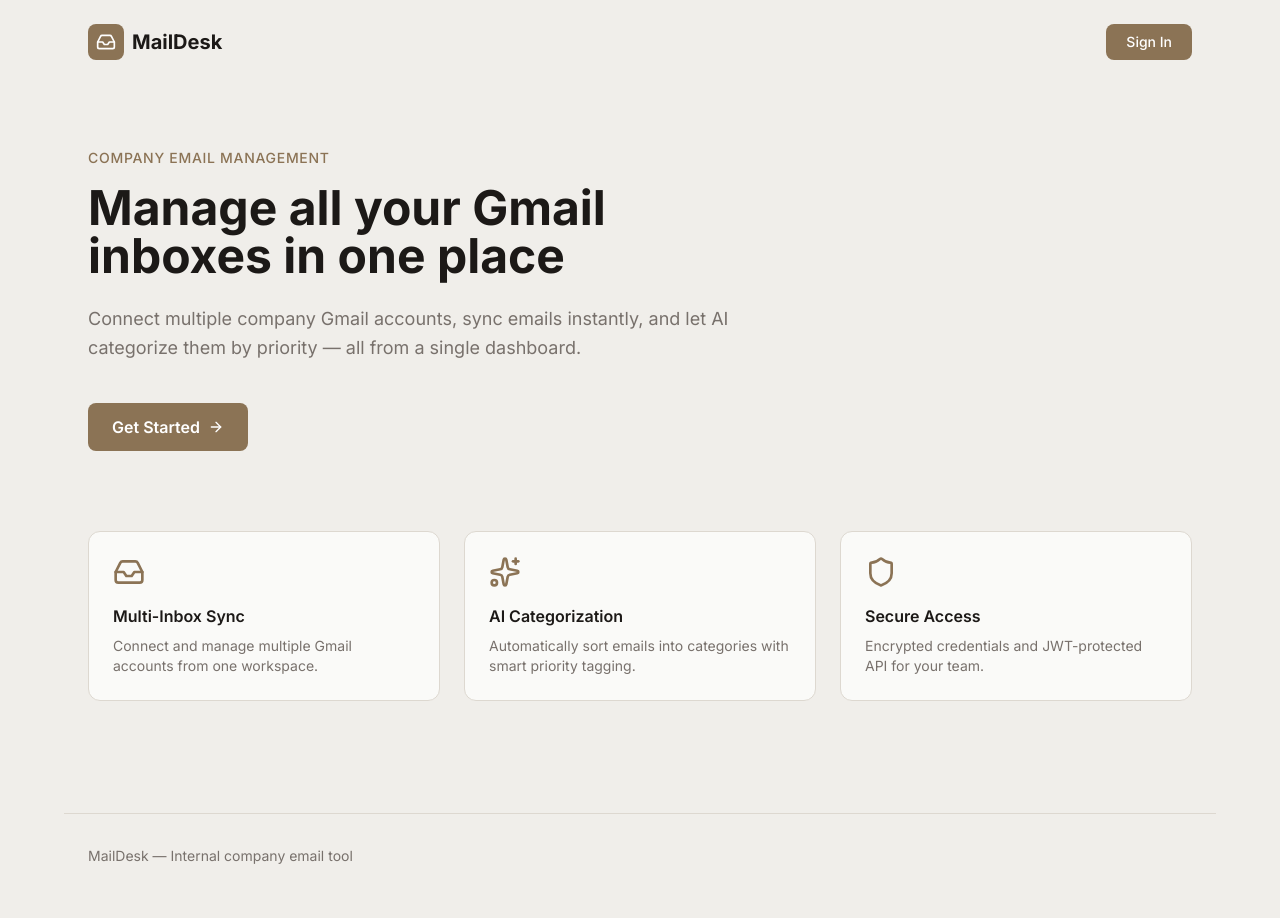
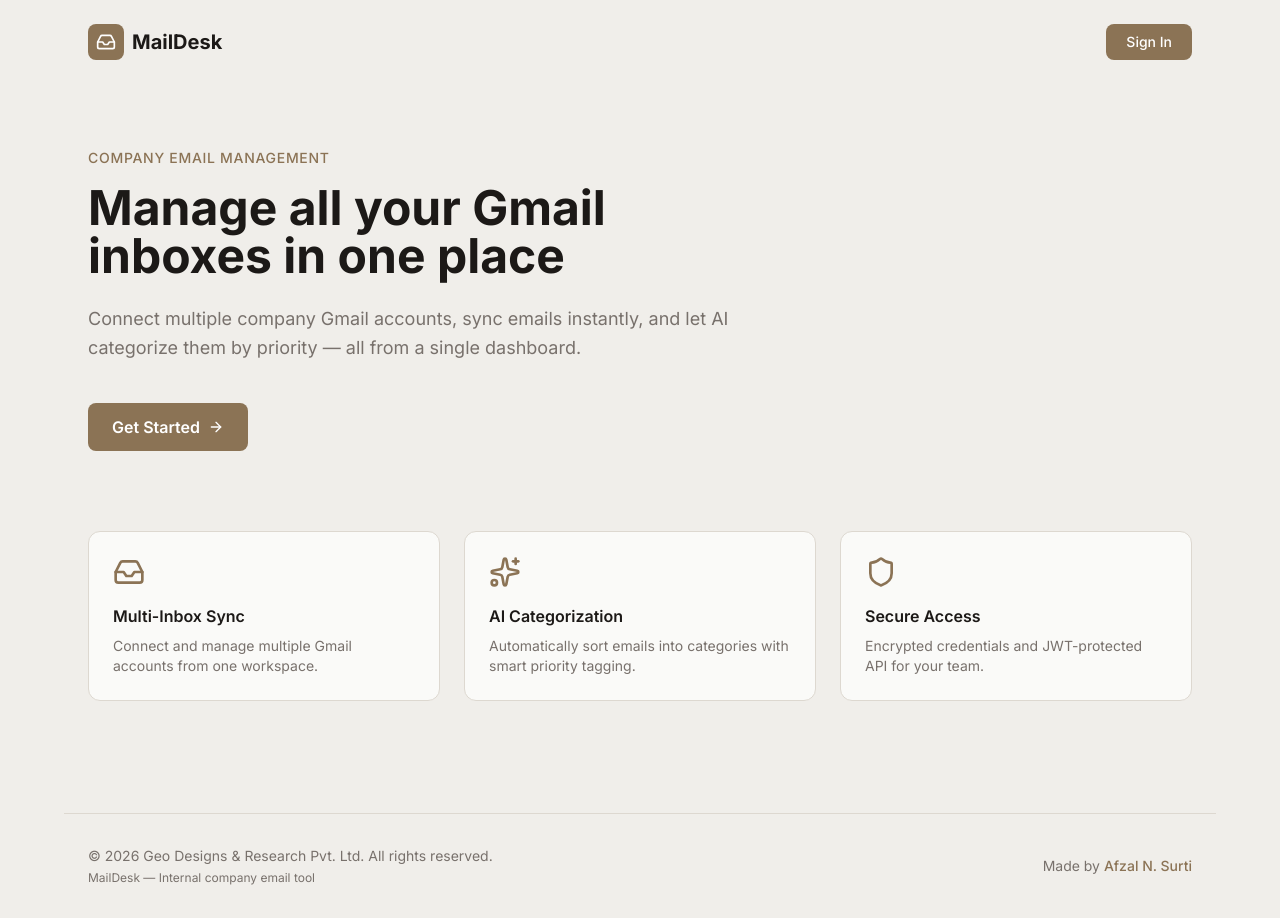
Before and after one commit to AfzalSurti/MailDesk, a React app in the folder frontend/: page / in a window 1280 px wide. Built offline with nearby package versions, Linux system fonts and the light colour scheme; the HTML template or start-up script is replaced by a standard one.

Commit message:
made chamge ina  landing page

```diff
--- a/frontend/src/pages/LandingPage.jsx
+++ b/frontend/src/pages/LandingPage.jsx
@@ -92,7 +92,23 @@ export default function LandingPage() {
       </main>
 
       <footer className="max-w-6xl mx-auto px-6 py-8 mt-12 border-t border-border">
-        <p className="text-sm text-muted">MailDesk — Internal company email tool</p>
+        <div className="flex flex-col sm:flex-row sm:items-center sm:justify-between gap-4">
+          <div className="text-sm text-muted space-y-1">
+            <p>© 2026 Geo Designs &amp; Research Pvt. Ltd. All rights reserved.</p>
+            <p className="text-xs">MailDesk — Internal company email tool</p>
+          </div>
+          <p className="text-sm text-muted sm:text-right">
+            Made by{" "}
+            <a
+              href="https://www.linkedin.com/in/afzal-surti-9904b2287/"
+              target="_blank"
+              rel="noopener noreferrer"
+              className="text-accent hover:text-accent-hover font-medium transition-colors"
+            >
+              Afzal N. Surti
+            </a>
+          </p>
+        </div>
       </footer>
     </div>
   );
```
